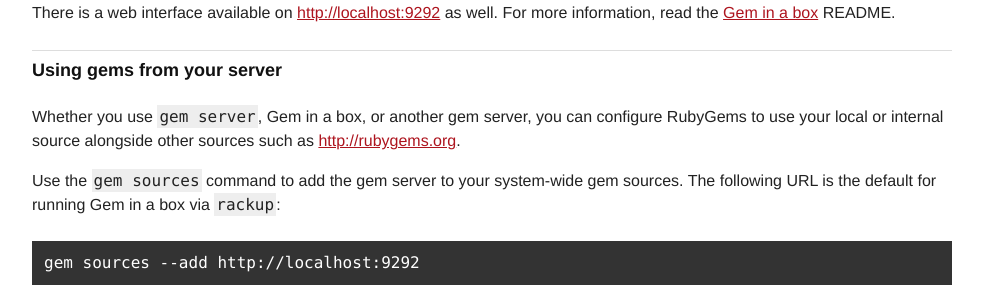
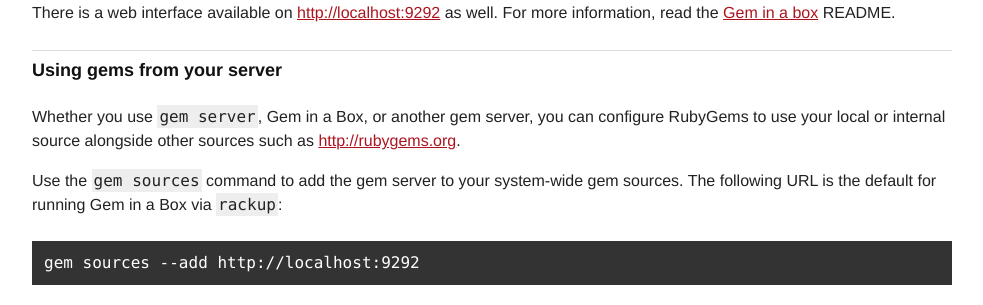
Before and after one commit to radar/guides, a Jekyll site: the page built from run-your-own-gem-server.md, in a window 1280 px wide and 900 px high, scrolled down 1869 px. Shown: the part 152-457 px from the top of the window, without its empty margins (148-1131 px from the left). Built offline with Jekyll 4.4.1, drawn with Linux system fonts in a browser that asks for light colours; some of the changed text lies outside the part shown.

Commit message:
Fix typos

```diff
--- a/run-your-own-gem-server.md
+++ b/run-your-own-gem-server.md
@@ -27,7 +27,7 @@ For a complete list of options, run:
 
 Among other options, you can change the port that gems are served on and specify the directories to search for installed gems.
 
-## Running Gem in a box
+## Running Gem in a Box
 
 For a server with more features, including the ability to push gems, try out the [Gem in a Box](https://github.com/cwninja/geminabox) project.
 
@@ -74,9 +74,9 @@ There is a web interface available on [http://localhost:9292](http://localhost:9
 
 ## Using gems from your server
 
-Whether you use `gem server`, Gem in a box, or another gem server, you can configure RubyGems to use your local or internal source alongside other sources such as [http://rubygems.org](http://rubygems.org).
+Whether you use `gem server`, Gem in a Box, or another gem server, you can configure RubyGems to use your local or internal source alongside other sources such as [http://rubygems.org](http://rubygems.org).
 
-Use the `gem sources` command to add the gem server to your system-wide gem sources.  The following URL is the default for running Gem in a box via `rackup`:
+Use the `gem sources` command to add the gem server to your system-wide gem sources.  The following URL is the default for running Gem in a Box via `rackup`:
 
     gem sources --add http://localhost:9292
 
```
Also changed, not shown: other parts of run-your-own-gem-server.md (+1 -1 lines).
